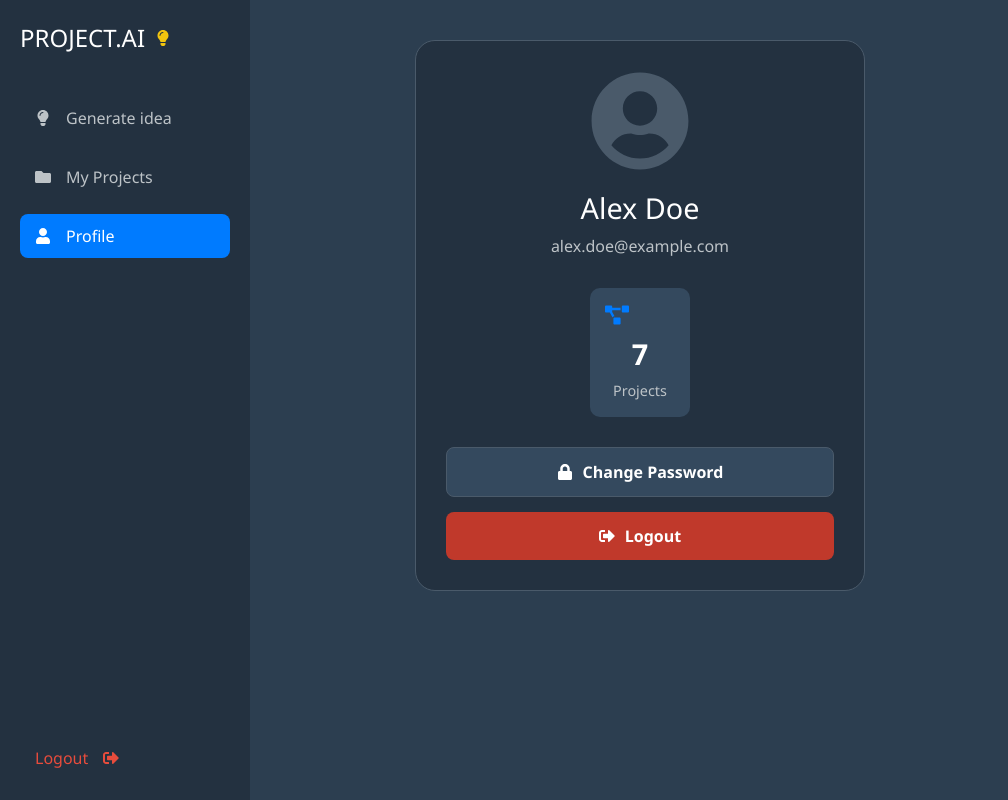
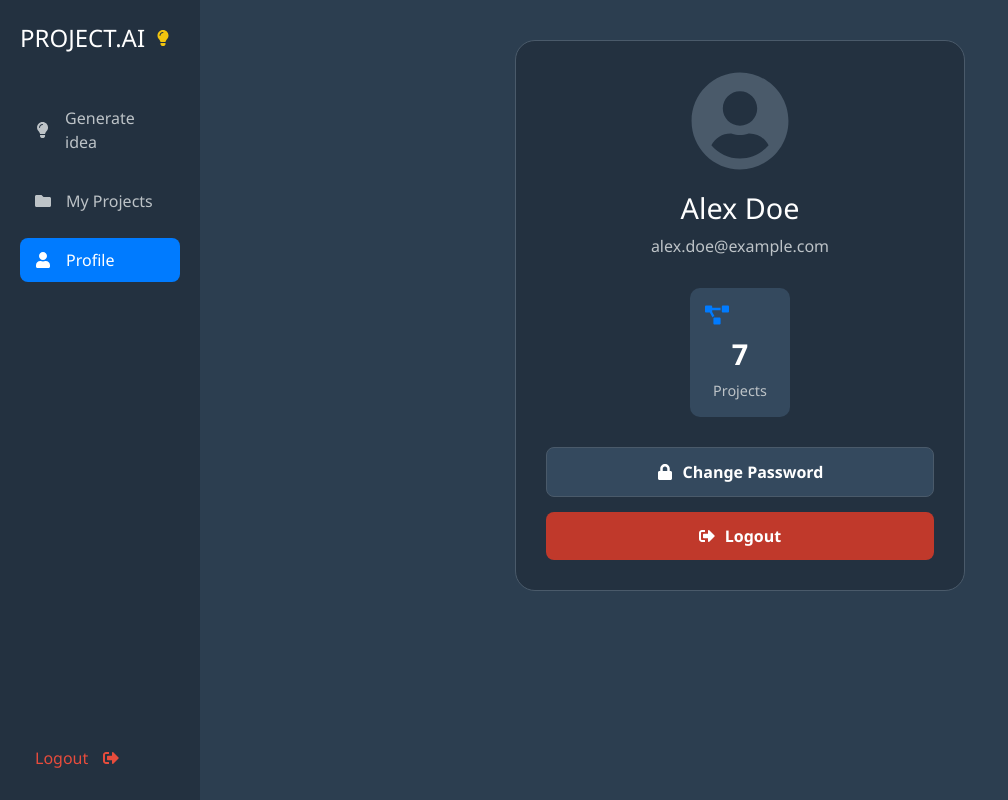
Before and after one commit to m-irfan-km-rjk/Project.ai, a React (Vite) app in the folder client/: page /profile in a window 1280 px wide. Shown: the whole page, without its empty margins (0-1008 px from the left). Built offline with nearby package versions, Linux system fonts and the light colour scheme.

Commit message:
Width of main content

```diff
--- a/client/src/components/Sidebar/Sidebar.module.css
+++ b/client/src/components/Sidebar/Sidebar.module.css
@@ -1,5 +1,5 @@
 .sidebar {
-  width: 250px;
+  width: 200px;
   background-color: var(--background-dark-accent);
   color: var(--text-light);
   display: flex;
--- a/client/src/pages/ChangePasswordPage/ChangePasswordPage.module.css
+++ b/client/src/pages/ChangePasswordPage/ChangePasswordPage.module.css
@@ -11,6 +11,8 @@
     display: flex;
     justify-content: center;
     align-items: center;
+    margin-left: 200px; /* <-- Added this */
+    width: calc(100% - 200px); /* <-- Added this */
 }
 
 .card {
--- a/client/src/pages/GenerateIdeaPage/GenerateIdeaPage.module.css
+++ b/client/src/pages/GenerateIdeaPage/GenerateIdeaPage.module.css
@@ -10,6 +10,8 @@
     padding: 0; /* Remove padding to allow chat container to take full space */
     background-color: var(--background-dark);
     position: relative;
+    margin-left: 200px; /* <-- Added this */
+    width: calc(100% - 200px); /* <-- Added this */
 }
 
 .chatContainer {
--- a/client/src/pages/MyProjectspage/MyProjectsPage.module.css
+++ b/client/src/pages/MyProjectspage/MyProjectsPage.module.css
@@ -7,6 +7,8 @@
     padding: 40px;
     height: 100vh;
     overflow-y: auto;
+    margin-left: 200px; /* <-- Added this */
+    width: calc(100% - 200px); /* <-- Added this */
 }
 
 .mainContent h2 {
--- a/client/src/pages/ProfilePage/ProfilePage.module.css
+++ b/client/src/pages/ProfilePage/ProfilePage.module.css
@@ -11,6 +11,8 @@
     display: flex;
     justify-content: center;
     align-items: flex-start; /* Aligns card to the top */
+    margin-left: 200px; /* <-- Added this */
+    width: calc(100% - 200px); /* <-- Added this */
 }
 
 .card {
```
Also changed, not shown: 1 other file (tests, documents, lock files or other folders).
